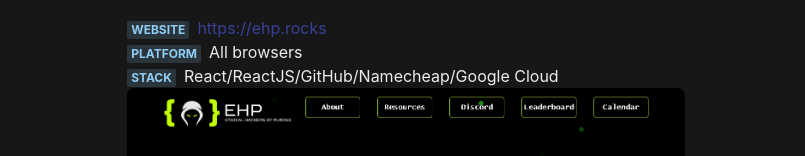
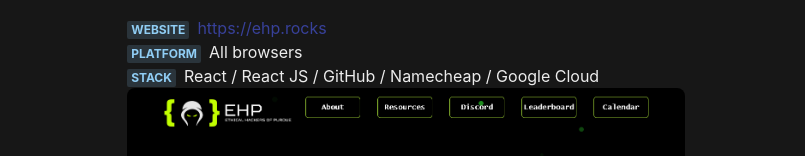
Before and after one commit to tgraewe/tgraewe-homepage, a Next.js app: page /works/ehp in a window 1280 px wide. Shown: the part 192-348 px from the top of the page, without its empty margins (242-1047 px from the left). Built offline with nearby package versions, Linux system fonts and the light colour scheme.

Commit message:
Update ehp.js

```diff
--- a/pages/works/ehp.js
+++ b/pages/works/ehp.js
@@ -38,7 +38,7 @@ const Work = () => {
                     </ListItem>
                     <ListItem>
                         <Meta>Stack</Meta>
-                        <span>React/ReactJS/GitHub/Namecheap/Google Cloud</span>
+                        <span>React / React JS / GitHub / Namecheap / Google Cloud</span>
                     </ListItem>
 
                     <WorkImage src="/images/projects/ehp_01.png" alt="ehp"></WorkImage>
```
